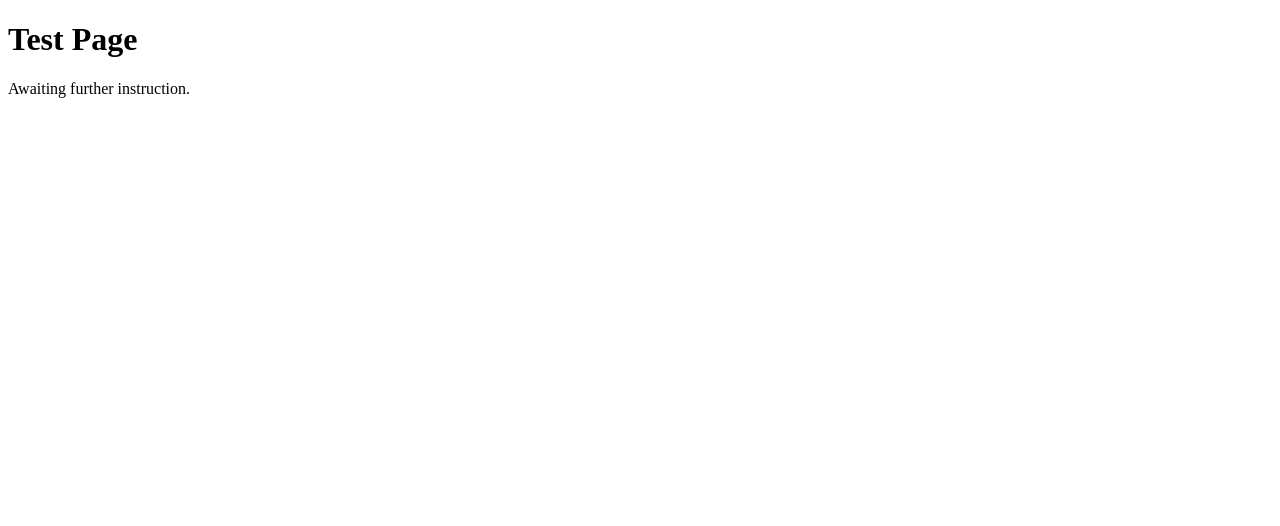
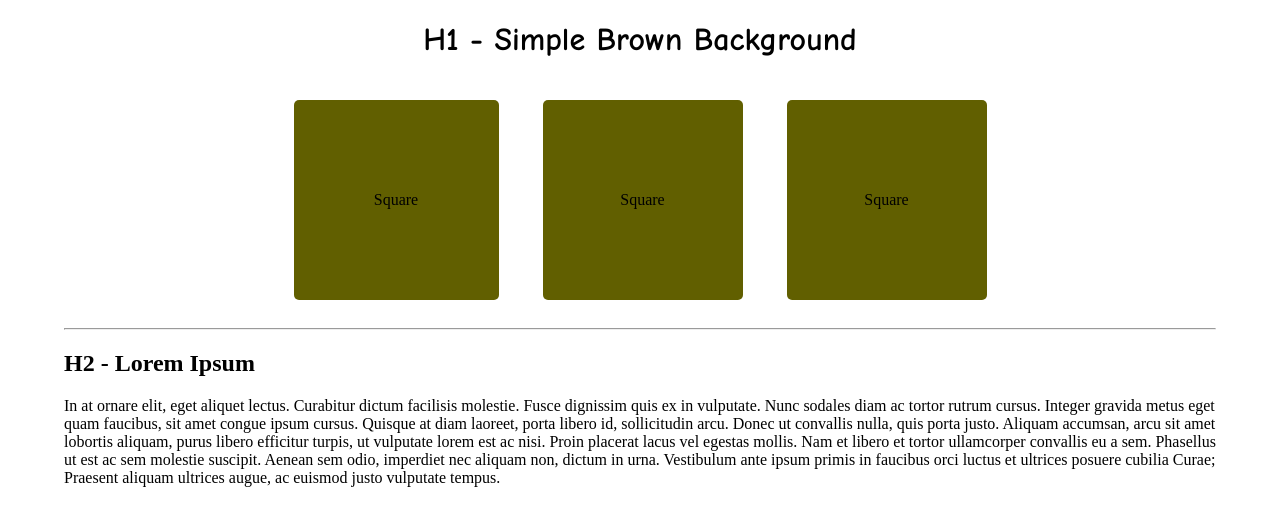
Before and after one commit to JoeySuttonPreece/WebProgramming_Group2, a plain HTML site: page index.html in a window 1280 px wide. Drawn offline with Linux system fonts and the light colour scheme.

Commit message:
end of week 2

```diff
--- a/index.html
+++ b/index.html
@@ -1,15 +1,31 @@
 <!DOCTYPE html>
 <html>
+
 <head>
     <title>
         Test Page
     </title>
     <meta name="description" content="test web page">
+    <link rel="stylesheet" href="main.css">
 </head>
+
 <body>
-        <main>
-            <h1>Test Page</h1>
-            <div>Awaiting further instruction.</div>
-        </main>
+    <h1>H1 - Simple Brown Background</h1>
+    <div class="box-container">
+        <div class="box gross">Square</div>
+        <div class="box">Square</div>
+        <div class="box">Square</div>
+    </div>
+    <hr />
+    <h2>H2 - Lorem Ipsum</h2>
+    <div>In at ornare elit, eget aliquet lectus. Curabitur dictum facilisis molestie. Fusce dignissim quis ex in
+        vulputate. Nunc sodales diam ac tortor rutrum cursus. Integer gravida metus eget quam faucibus, sit amet congue
+        ipsum cursus. Quisque at diam laoreet, porta libero id, sollicitudin arcu. Donec ut convallis nulla, quis porta
+        justo. Aliquam accumsan, arcu sit amet lobortis aliquam, purus libero efficitur turpis, ut vulputate lorem est
+        ac nisi. Proin placerat lacus vel egestas mollis. Nam et libero et tortor ullamcorper convallis eu a sem.
+        Phasellus ut est ac sem molestie suscipit. Aenean sem odio, imperdiet nec aliquam non, dictum in urna.
+        Vestibulum ante ipsum primis in faucibus orci luctus et ultrices posuere cubilia Curae; Praesent aliquam
+        ultrices augue, ac euismod justo vulputate tempus. </div>
 </body>
+
 </html>
--- a/main.css
+++ b/main.css
@@ -0,0 +1,29 @@
+body {
+    width: 90%;
+    margin: auto;
+}
+
+h1 {
+    text-align: center;
+    font-family: comic sans ms;
+}
+
+.box-container {
+    width: 100%;
+    text-align: center;
+}
+
+.box {
+    width: 200px;
+    height: 200px;
+    margin: 20px;
+    border-radius: 5px;
+    display: inline-block;
+    text-align: center;
+    background-color: rgb(97, 95, 0);
+    line-height: 200px;
+}
+
+.gross {
+    width: 205px;
+}
```
Lines whose indentation alone changed are shown as unchanged.
